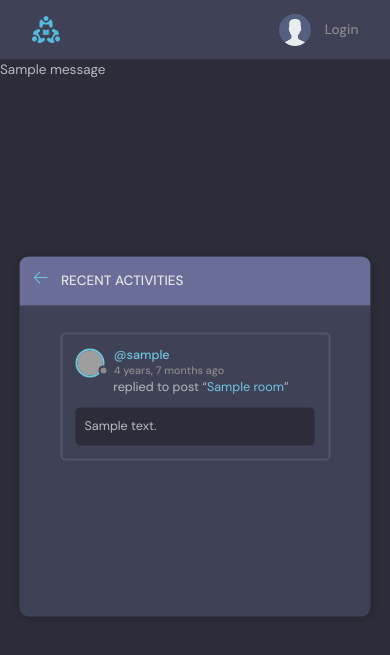
After one commit to rishav-dahal/Studyapp, a Django app: page /activity/ in a window 390 px wide. The commit adds this page. Shown: the top 655 px of the page. Run offline with Django 5.2, Linux system fonts and the light colour scheme; tables that the repository leaves empty hold one stand-in row (values such as "Sample post"); one stand-in notice (Sample message) is shown; grey boxes are pictures that could not be loaded.

Commit message:
Mobile responsiveness
Recent activities

```diff
--- /dev/null
+++ b/base/templates/base/activity.html
@@ -0,0 +1,60 @@
+{% extends "main.html" %}
+
+{% block content %}
+<main class="layout">
+  <div class="container">
+    <div class="layout__box">
+      <div class="layout__boxHeader">
+        <div class="layout__boxTitle">
+          <a href="{% url 'home' %}">
+            <svg version="1.1" xmlns="http://www.w3.org/2000/svg" width="32" height="32" viewBox="0 0 32 32">
+              <title>arrow-left</title>
+              <path
+                d="M13.723 2.286l-13.723 13.714 13.719 13.714 1.616-1.611-10.96-10.96h27.625v-2.286h-27.625l10.965-10.965-1.616-1.607z"
+              ></path>
+            </svg>
+          </a>
+          <h3>Recent Activities</h3>
+        </div>
+      </div>
+
+      <div class="activities-page layout__body">
+        {% for message in room_messages %}
+        <div class="activities__box">
+            <div class="activities__boxHeader roomListRoom__header">
+            <a href="{% url 'user-profile' message.user.id %}" class="roomListRoom__author">
+                <div class="avatar avatar--small">
+                <img src="https://randomuser.me/api/portraits/women/11.jpg" />
+                </div>
+                <p>
+                @{{message.user}}
+                <span> {{message.created|timesince}} ago</span>
+                </p>
+            </a>
+            {% if request.user == message.user %}
+            <div class="roomListRoom__actions">
+                <a href="{% url 'delete-message' message.id %}">
+                <svg version="1.1" xmlns="http://www.w3.org/2000/svg" width="32" height="32" viewBox="0 0 32 32">
+                    <title>remove</title>
+                    <path
+                    d="M27.314 6.019l-1.333-1.333-9.98 9.981-9.981-9.981-1.333 1.333 9.981 9.981-9.981 9.98 1.333 1.333 9.981-9.98 9.98 9.98 1.333-1.333-9.98-9.98 9.98-9.981z"
+                    ></path>
+                </svg>
+                </a>
+            </div>
+            {% endif %}
+            </div>
+            <div class="activities__boxContent">
+            <p>replied to post “<a href="{% url 'room' message.room.id %}">{{message.room}}</a>”</p>
+            <div class="activities__boxRoomContent">
+                {{message}}
+            </div>
+            </div>
+        </div>
+        {% endfor %}
+      </div>
+    </div>
+  </div>
+</main>
+
+{% endblock content %}
--- a/base/templates/base/room_list.html
+++ b/base/templates/base/room_list.html
@@ -13,7 +13,7 @@
       </form>
       <div class="mobile-menuItems">
         <a class="btn btn--main btn--pill" href="{% url 'topics' %}">Browse Topics</a>
-        <a class="btn btn--main btn--pill" href="#">Recent Activities</a>
+        <a class="btn btn--main btn--pill" href="{% url 'activity' %}">Recent Activities</a>
       </div>
     </div>
     <div class="roomList__header">
--- a/base/urls.py
+++ b/base/urls.py
@@ -15,4 +15,5 @@ urlpatterns = [
     path('delete-message/<str:pk>', views.deleteMessage, name='delete-message'),
     path('update-user/', views.updateUser, name='update-user'),
     path('topics/', views.topicsPage, name='topics'),
+    path('activity/', views.activityPage, name='activity'),
 ]
--- a/base/views.py
+++ b/base/views.py
@@ -226,3 +226,9 @@ def topicsPage(request):
     topics = Topic.objects.filter(name__icontains=q)
     context = {'topics': topics}
     return render(request, 'base/topics.html', context)
+
+def activityPage(request):
+    q = request.GET.get('q') if request.GET.get('q') != None else ''
+    room_messages = Message.objects.filter(body__icontains=q)[0:5]
+    context = {'room_messages': room_messages}
+    return render(request, 'base/activity.html', context)
```
